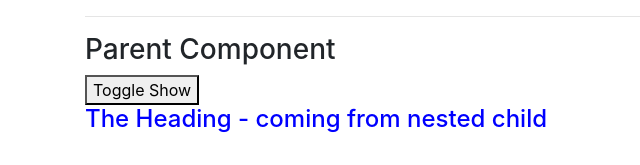
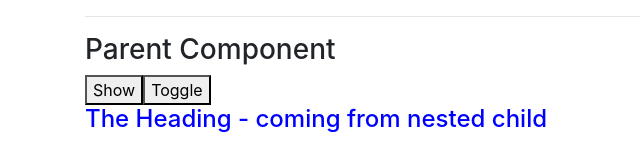
Before and after one commit to synergy2411/brillio-react-apr22, a React (Create React App) app in the folder first-app/: page / in a window 1280 px wide. Shown: the top 165 px of the page, without its empty margins (0-640 px from the left). Built offline with nearby package versions, Linux system fonts and the light colour scheme.

Commit message:
memo callback

```diff
--- a/first-app/src/Components/Playground/ReactInternals/ParentComp.tsx
+++ b/first-app/src/Components/Playground/ReactInternals/ParentComp.tsx
@@ -3,13 +3,15 @@ import ChildAComp from "./ChildAComp";
 
 const ParentComp = () => {
     const [show, setShow] = useState<boolean>(true)
+    const [toggle, setToggle] = useState<boolean>(false)
 
     console.log("Parent Component");
     return (
         <>
         <h3>Parent Component</h3>
-        <button onClick={() => setShow(!show)}>Toggle Show</button>
-            <ChildAComp show={true} />
+        <button onClick={() => setShow(!show)}>Show</button>
+        <button onClick={() => setToggle(!toggle)}>Toggle</button>
+            <ChildAComp show={show} />
         </>
     )
 
```
Also changed, not shown: first-app/src/Components/Playground/ReactInternals/ChildAComp.tsx (+6 -2 lines).
